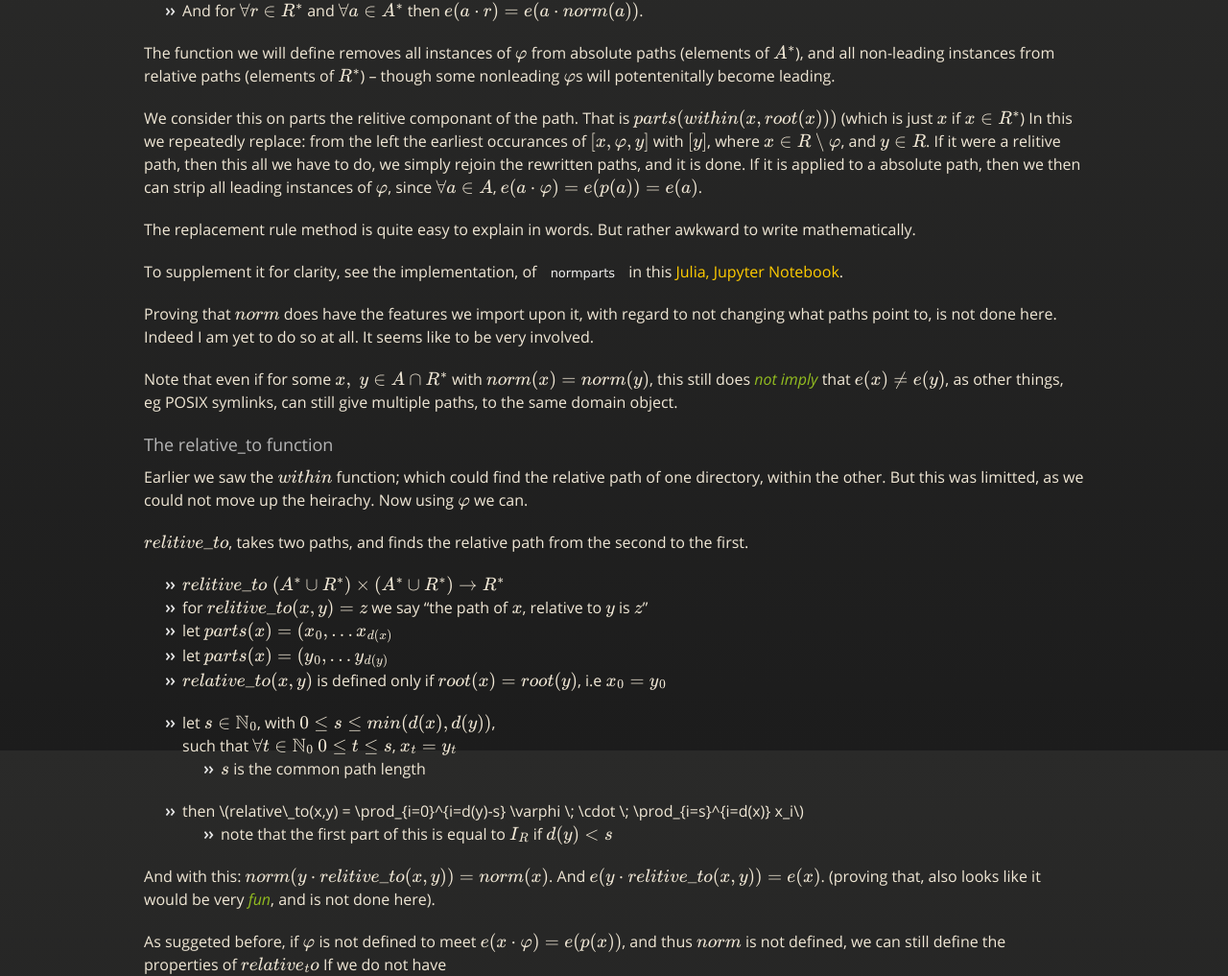
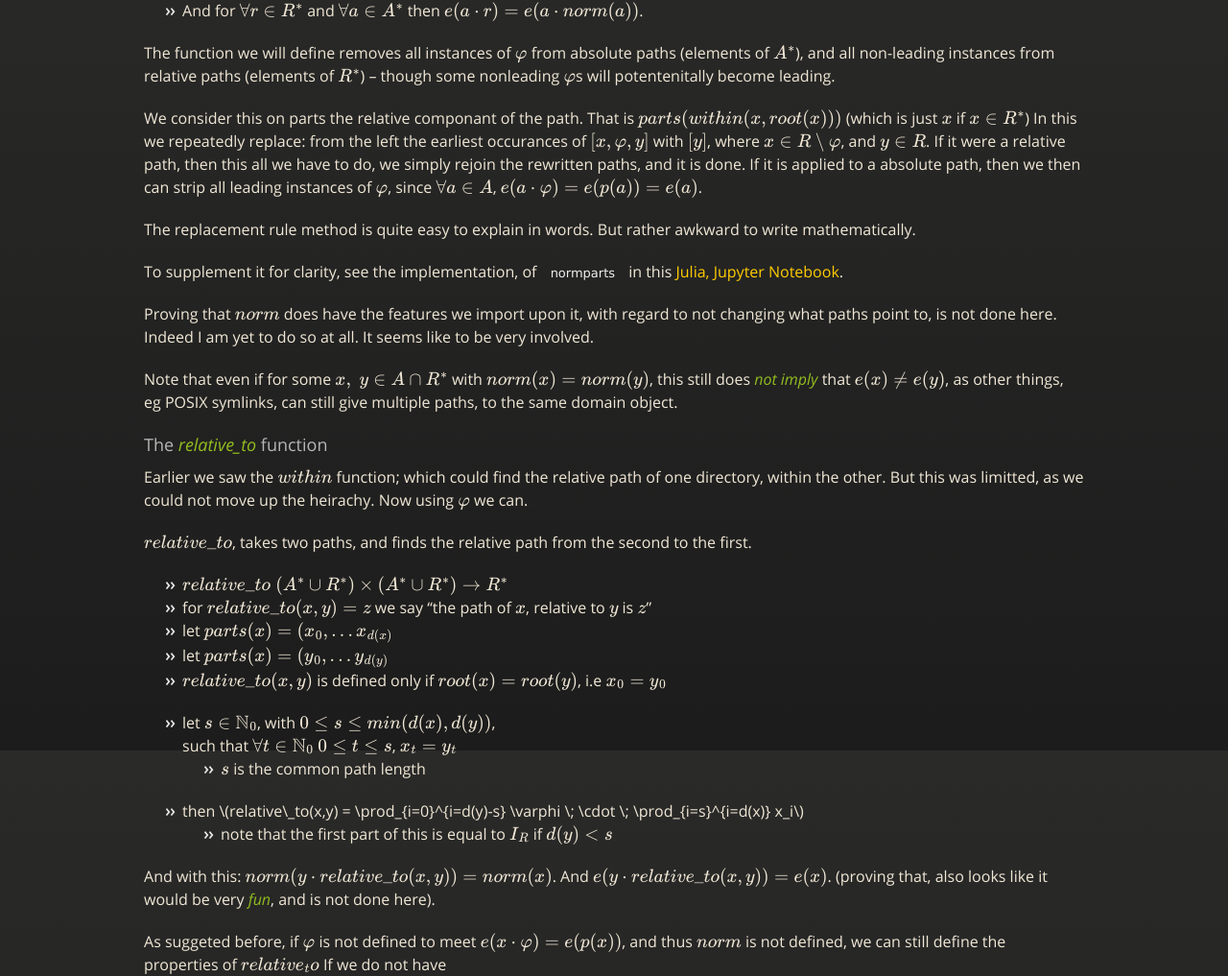
Before and after one commit to oxinabox/oxinabox.github.io, a Jekyll site: the page built from _posts/2016-09-14-an-algebraic-structure-for-path-schema-take2.md, in a window 1280 px wide and 1400 px high, scrolled down 5370 px. Shown: the part 148-1165 px from the top of the window at 96% size. Built offline with Jekyll 4.4.1, drawn with Linux system fonts in a browser that asks for light colours; nearby versions of some CDN libraries; some web fonts are replaced; formulas are drawn with MathJax 3; some of the changed text lies outside the part shown.

Commit message:
=spelling

```diff
--- a/_posts/2016-09-14-an-algebraic-structure-for-path-schema-take2.md
+++ b/_posts/2016-09-14-an-algebraic-structure-for-path-schema-take2.md
@@ -46,7 +46,7 @@
 
 Our path is defined by two sets, $$R$$, and $$A$$, and an operation $$\cdot$$.
 
- - We call $$R$$ the set of _relitive path components_.
+ - We call $$R$$ the set of _relative path components_.
  - $$A$$ the set of _absolute path roots_.
   - $$\cdot$$ is called the `pathjoin` operator.
     - By convention $$\cdot$$ acts on the right.
@@ -214,9 +214,9 @@
 The function we will define removes all instances of $$\varphi$$ from absolute paths (elements of $$A^\ast$$),
 and all non-leading instances from relative paths (elements of $$R^\ast$$) -- though some nonleading $$\varphi$$s will potentenitally become leading.
 
-We consider this on parts the relitive componant of the path. That is $$parts(within(x,root(x)))$$ (which is just $$x$$ if $$x \in R^\ast$$)
+We consider this on parts the relative componant of the path. That is $$parts(within(x,root(x)))$$ (which is just $$x$$ if $$x \in R^\ast$$)
 In this we repeatedly replace: from the left the earliest occurances of $$\left[ x,\varphi, y\right]$$ with $$\left[ y \right]$$, where $$x \in R \setminus {\varphi}$$, and $$y\in R$$.
-If it were a relitive path, then this all we have to do, we simply rejoin the rewritten paths, and it is done.
+If it were a relative path, then this all we have to do, we simply rejoin the rewritten paths, and it is done.
 If it is applied to a absolute path, then we then can strip all leading instances of $$\varphi$$, since $$\forall a \in A$$, $$e(a \cdot \varphi) = e(p(a)) = e(a)$$.
 
 The replacement rule method is quite easy to explain in words.
@@ -228,16 +228,16 @@
 
 Note that even if for some $$x,\; y \in A \cap R^\ast$$ with  $$norm(x) = norm(y)$$, this still does _not imply_ that $$e(x) \neq e(y)$$, as other things, eg POSIX symlinks, can still give multiple paths, to the same domain object.
 
-### The relative_to function
+### The *relative_to* function
 
 Earlier we saw the $within$ function; which could find the relative path of one directory, within the other.
 But this was limitted, as we could not move up the heirachy.
 Now using $$\varphi$$ we can.
 
-$$relitive\_to$$, takes two paths, and finds the relative path from the second to the first.
+$$relative\_to$$, takes two paths, and finds the relative path from the second to the first.
 
- - \$$relitive\_to\; (A^\ast \cup R^\ast)\times(A^\ast \cup R^\ast) \to R^\ast$$
- - for $$relitive\_to(x,y) = z$$  we say "the path of $$x$$, relative to $$y$$ is $$z$$"
+ - \$$relative\_to\; (A^\ast \cup R^\ast)\times(A^\ast \cup R^\ast) \to R^\ast$$
+ - for $$relative\_to(x,y) = z$$  we say "the path of $$x$$, relative to $$y$$ is $$z$$"
  - let $$parts(x) = (x_0, ... x_{d(x)}$$
  - let $$parts(x) = (y_0, ... y_{d(y)}$$
  - $$relative\_to(x,y)$$ is defined only if $$root(x)=root(y)$$, i.e $$x_0=y_0$$ <!--_-->
@@ -248,8 +248,8 @@
  - then $$relative\_to(x,y) =  \prod_{i=0}^{i=d(y)-s} \varphi \; \cdot \; \prod_{i=s}^{i=d(x)} x_i\ $$
    - note that the first part of this is equal to $$I_R$$ if $$d(y)<s$$  <!--_-->
 
-And with this: $$norm(y \cdot relitive\_to(x,y)) = norm(x)$$. <!--_-->
-And $$e(y \cdot relitive\_to(x,y)) = e(x)$$.
+And with this: $$norm(y \cdot relative\_to(x,y)) = norm(x)$$. <!--_-->
+And $$e(y \cdot relative\_to(x,y)) = e(x)$$.
 (proving that, also looks like it would be very *fun*, and is not done here).
 
 As suggeted before, if $$\varphi$$ is not defined to meet $$e(x \cdot \varphi) = e(p(x))$$, and thus $$norm$$ is not defined, we can still define the properties of $$relative_to$$
```
